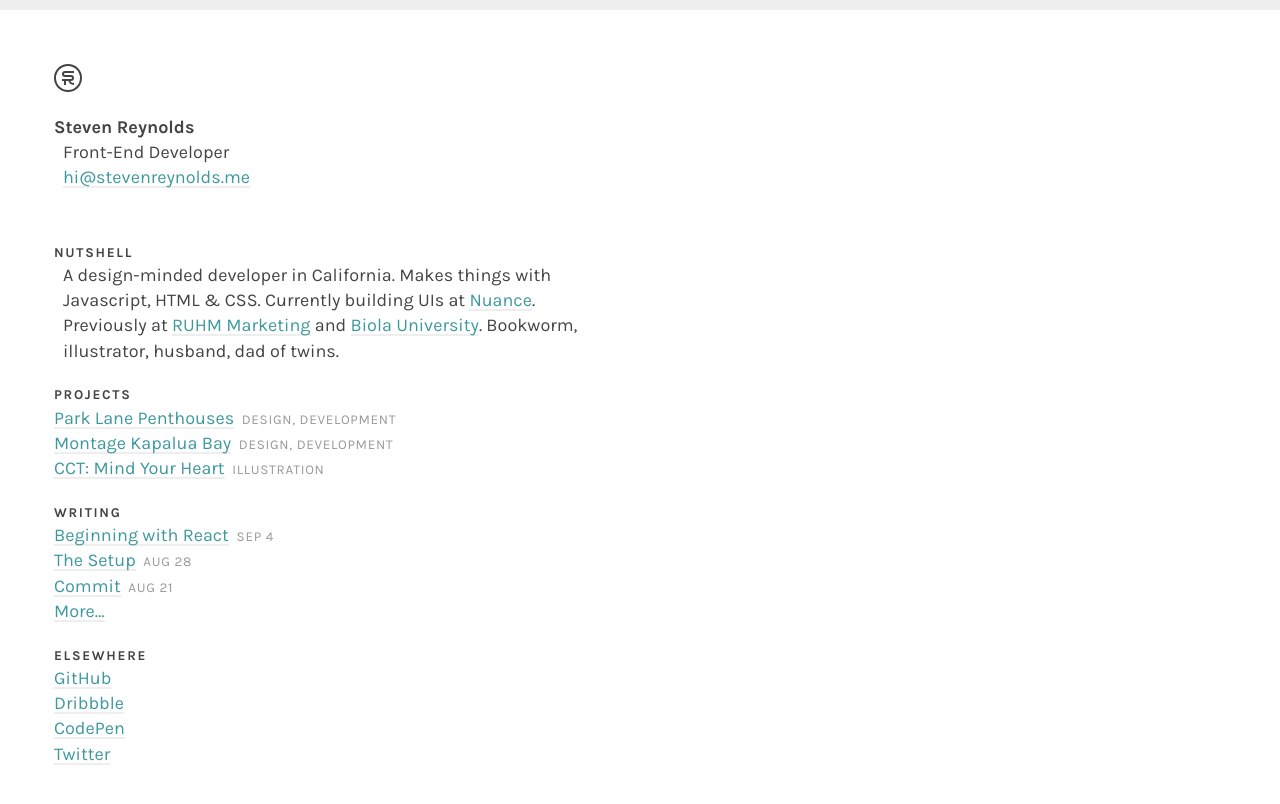
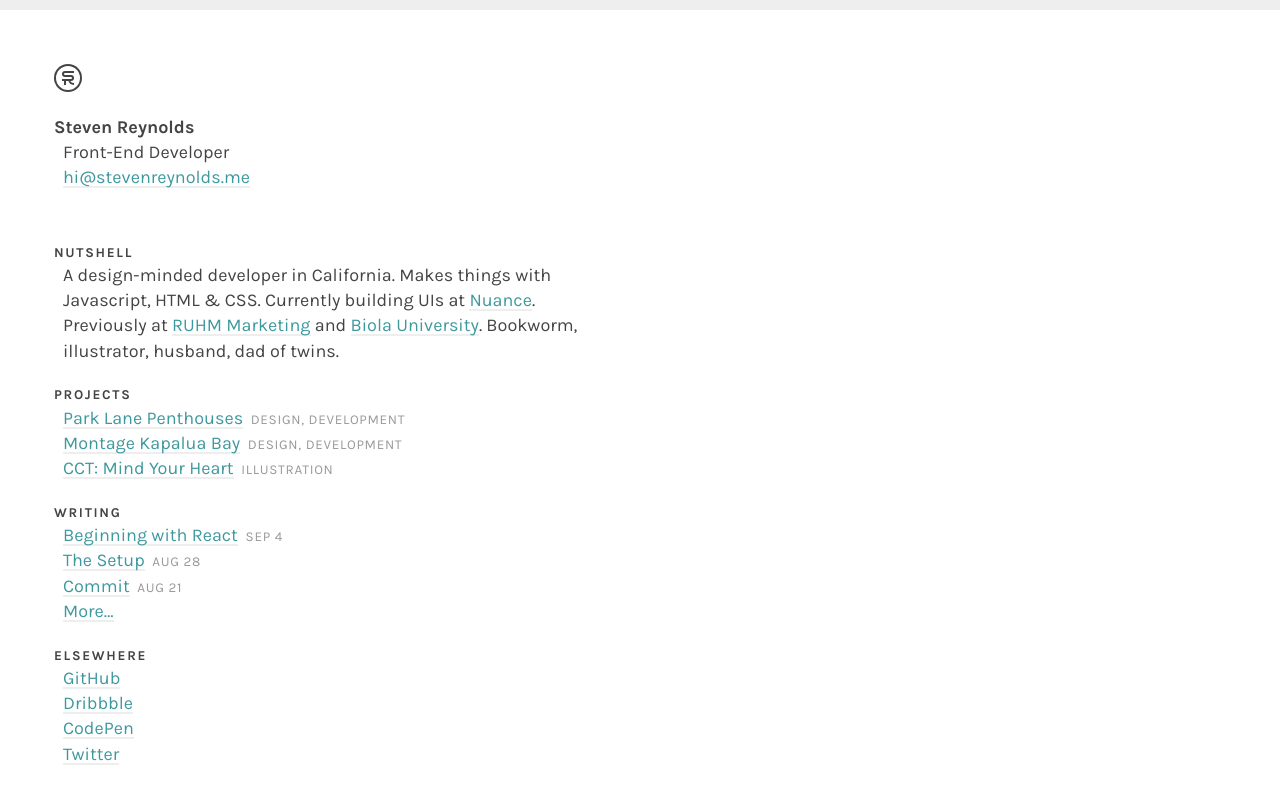
Before and after one commit to stvnrynlds/stvnrynlds.github.io, a Jekyll site: the page built from index.html, in a window 1280 px wide. Shown: the top 804 px of the page. Built offline with Jekyll 4.4.1, drawn with Linux system fonts in a browser that asks for light colours.

Commit message:
Fix list left margin on home

```diff
--- a/css/_sass/_home.scss
+++ b/css/_sass/_home.scss
@@ -20,18 +20,6 @@ header {
    padding: 3em 1em;
    max-width: 640px;
    font-size: 1.125em;
-}
-
-@media only screen and (min-width: 640px) {
-   .site-wrapper {
-      padding: 3em;
-   }
-
-   h1 + p,
-   h3 + p,
-   ul {
-      margin-left: .5em;
-   }
 }
 
 h1 {
@@ -81,3 +69,15 @@ li {
    letter-spacing: .05em;
    margin-left: .25em;
 }
+
+@media only screen and (min-width: 640px) {
+   .site-wrapper {
+      padding: 3em;
+   }
+
+   h1 + p,
+   h3 + p,
+   ul {
+      margin-left: .5em;
+   }
+}
```
